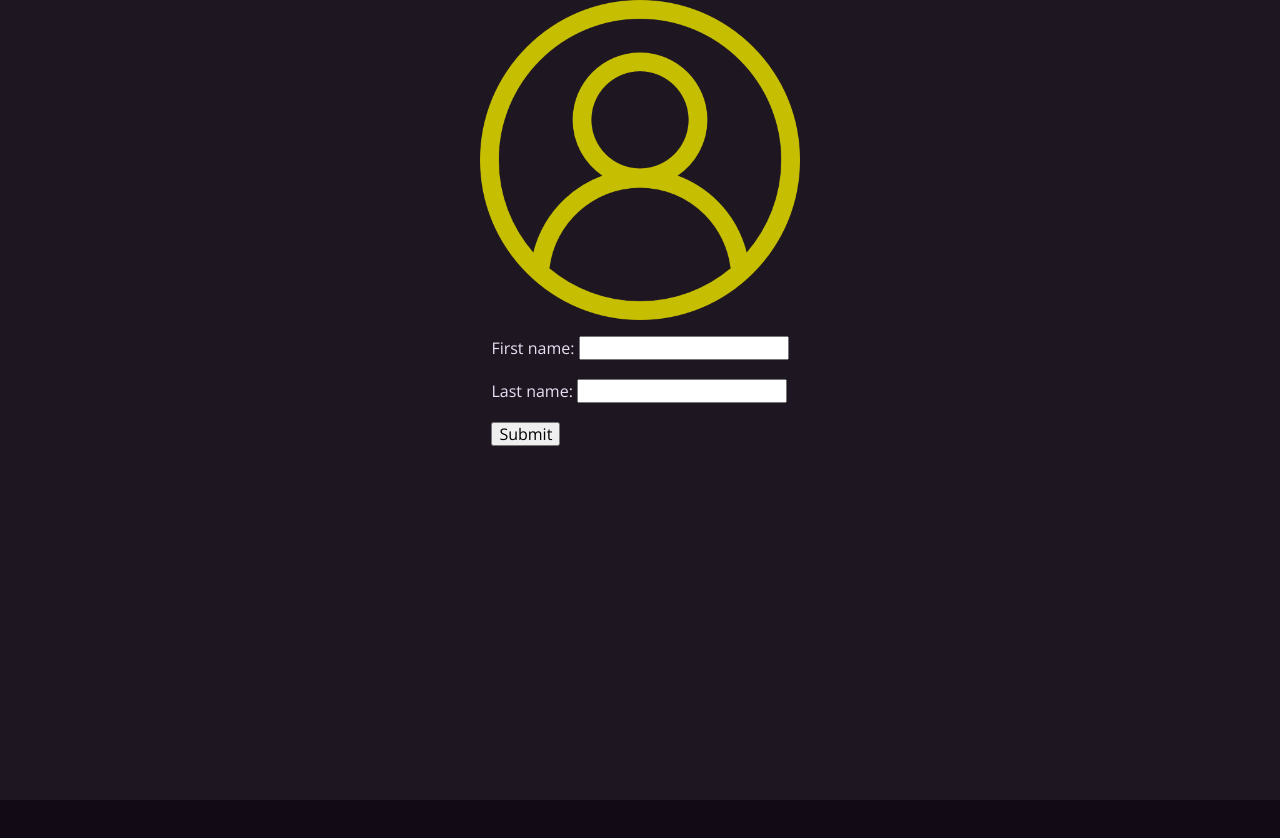
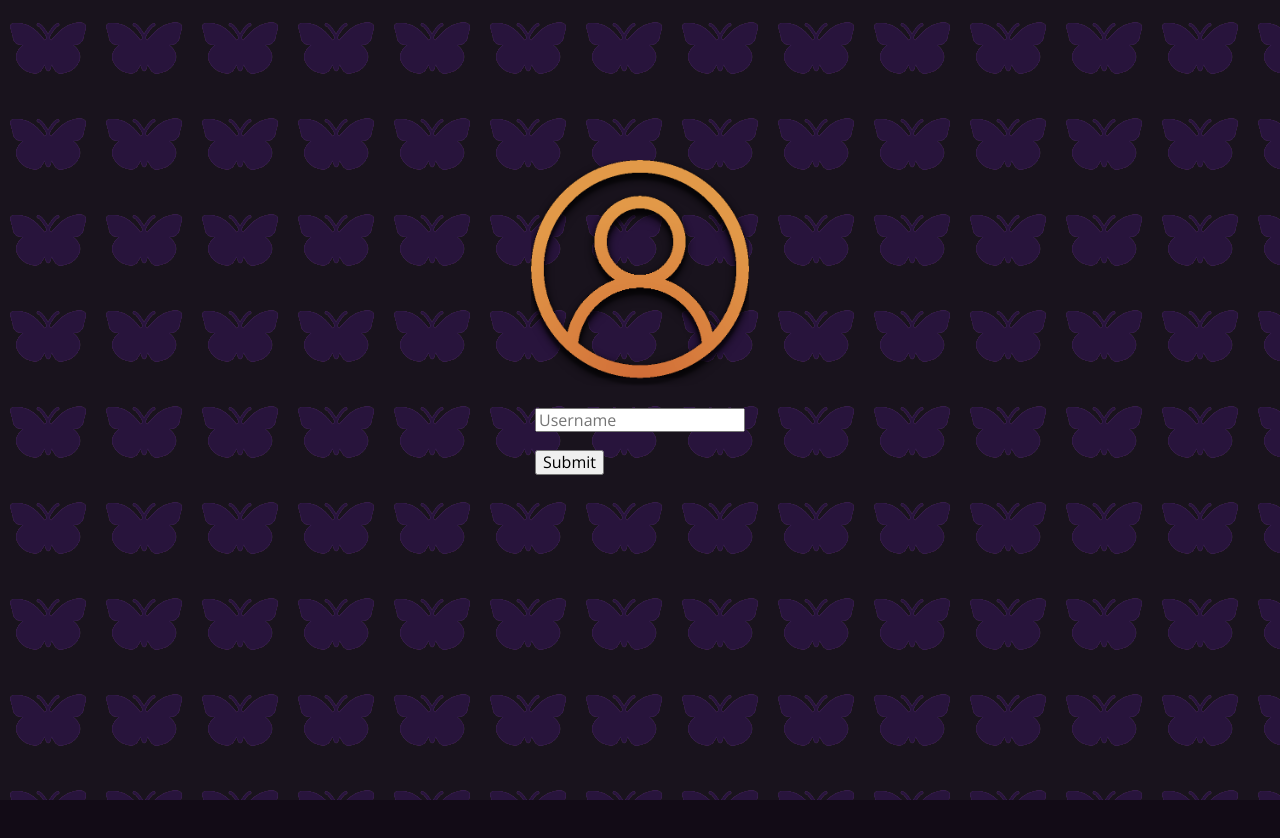
Before and after one commit to emma-gl/Flutter, a website: page webpage/sign-in/sign-in.html in a window 1280 px wide. Before the commit the page ends 800 px from the top, so only its background shows below. Drawn offline with nearby package versions, Linux system fonts and the light colour scheme; a web font is replaced by a local one.

Commit message:
sign-in page

```diff
--- a/webpage/sign-in/sign-in.html
+++ b/webpage/sign-in/sign-in.html
@@ -13,12 +13,9 @@
 <body>
     <div id="menu">
         <div id="sign-in">
-            <img src="../images/icons/user.png" alt="profile icon" id="profile-icon">
+            <img src="../images/icons/user-orange.png" alt="profile icon" id="profile-icon">
             <form action="/">
-                <label for="fname">First name:</label>
-                <input type="text" id="fname" name="fname"><br><br>
-                <label for="lname">Last name:</label>
-                <input type="text" id="lname" name="lname"><br><br>
+                <input type="text" id="username" name="username" placeholder="Username"><br><br>
                 <input type="submit" value="Submit">
             </form>
         </div>
--- a/webpage/sign-in/styles/sign-in-style.css
+++ b/webpage/sign-in/styles/sign-in-style.css
@@ -32,11 +32,12 @@ body {
     align-items: center;
     z-index: 3;
     position: relative;
+    margin-top: 20vh;
 }
 
 #profile-icon {
-    max-width: 25vw;
-    filter: brightness(0) invert(1) sepia(100%) saturate(7488%) hue-rotate(353deg) brightness(75%) contrast(110%);
+    max-width: 17vw;
+
 }
 
 form {
@@ -53,9 +54,9 @@ form label {
     width: 100vw;
     height: 100vh;
 
-    background-image: url('');
+    background-image: url('../images/butterfly.png');
     background-position: 0% 0%;
-    background-size: 3vmin 3vmin;
+    background-size: 12vmin 12vmin;
     filter: brightness(20);
 
     position: absolute;
@@ -71,6 +72,6 @@ form label {
     left: 0;
     width: 100%;
     height: 100%;
-    background-color: rgba(69, 44, 87, 0.05);
+    background-color: rgba(69, 44, 87, 0.03);
     z-index: 2;
 }
--- a/webpage/styles/style.css
+++ b/webpage/styles/style.css
@@ -57,7 +57,7 @@ body {
 
     background-image: url('../images/icons/butterfly.png');
     background-position: 0% 0%;
-    background-size: 3vmin 3vmin;
+    background-size: 12vmin 12vmin;
     filter: brightness(20);
 
     position: absolute;
@@ -73,6 +73,6 @@ body {
     left: 0;
     width: 100%;
     height: 100%;
-    background-color: rgba(69, 44, 87, 0.05);
+    background-color: rgba(69, 44, 87, 0.03);
     z-index: 2;
 }
```
Also changed, not shown: webpage/images/icons/user-orange.png (added), webpage/sign-in/images/butterfly.png (added).
